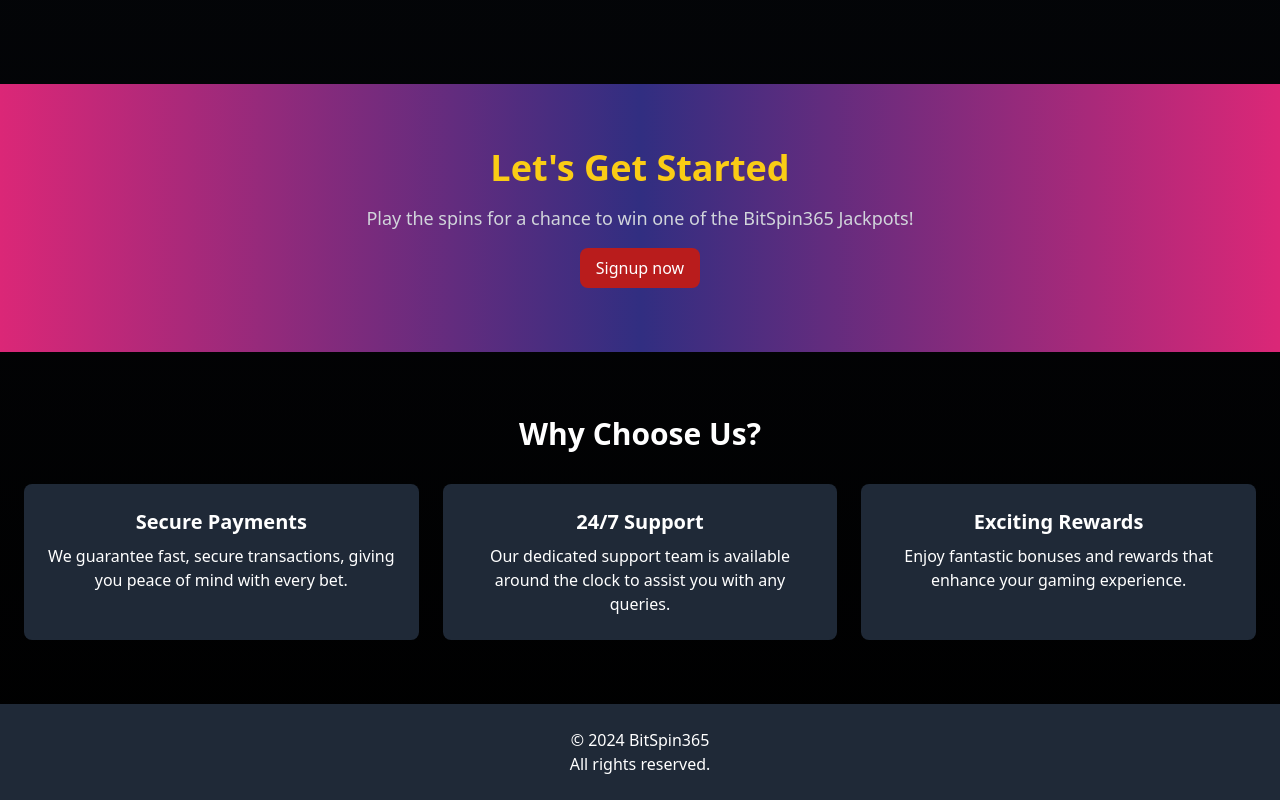
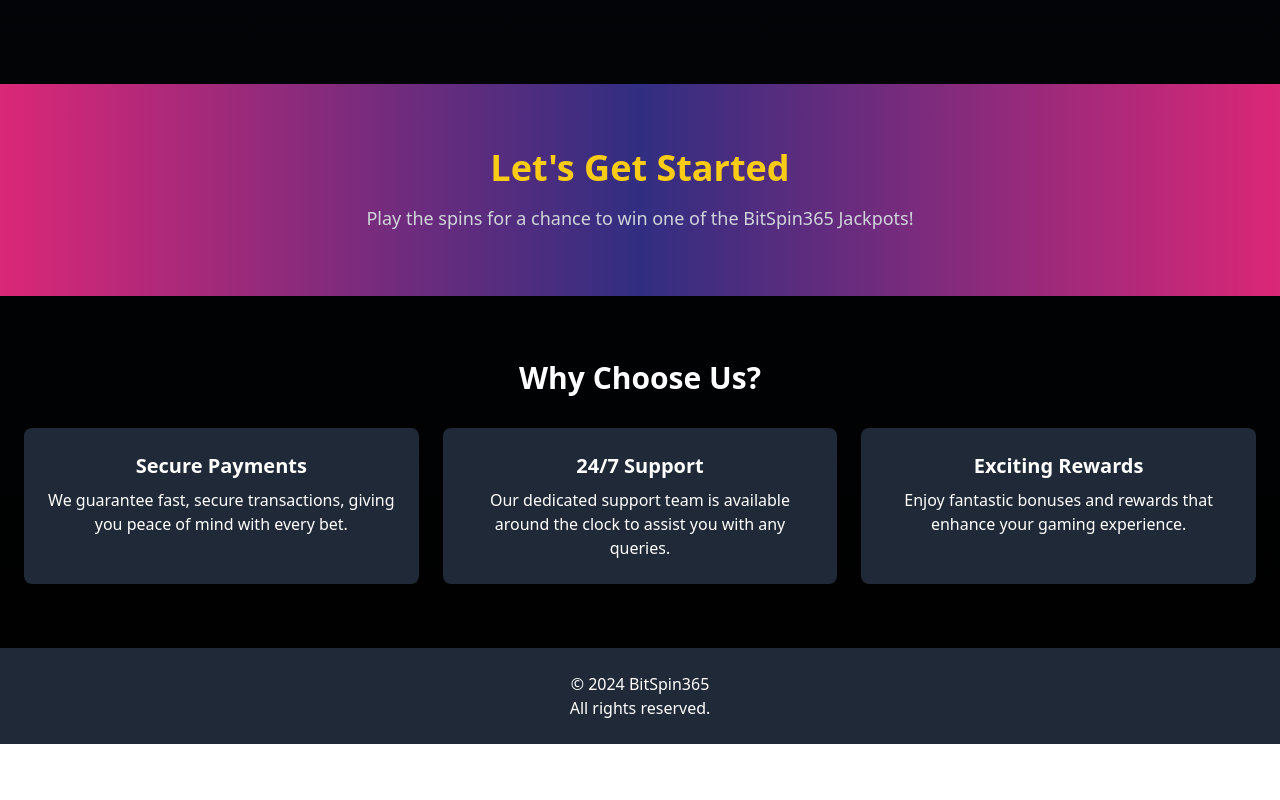
Before and after one commit to 1anshu-stack/bitSpin365, a React (Vite) app: page / in a window 1280 px wide. Shown: the part 3444-4244 px from the top of the page. After the commit the page ends 4188 px from the top, so only its background shows below. Built offline with nearby package versions, Linux system fonts and the light colour scheme.

Commit message:
Updated AuthForm

```diff
--- a/src/AuthForm.jsx
+++ b/src/AuthForm.jsx
@@ -1,4 +1,4 @@
-import React, { useState, useRef, useEffect } from 'react';
+import  { useState, useRef, useEffect } from 'react';
 import { FaEnvelope, FaLock, FaEye, FaEyeSlash } from 'react-icons/fa';
 import Bonus from './assets/Bonus.jpg'; // Example background image path
 
--- a/src/LandingPage.jsx
+++ b/src/LandingPage.jsx
@@ -1,4 +1,4 @@
-import React, { useState } from 'react';
+import { useState } from 'react';
 import { motion } from 'framer-motion';
 import img from './assets/mainpagepic.png';
 import GameCarousel from './component/GameCarousel.jsx';
@@ -7,14 +7,13 @@
 import ResponsiveBox from "./component/ResponsiveBox.jsx";
 
 const LandingPage = () => {
-    const [showSignup, setShowSignup] = useState(false);
+
     const [activeCard, setActiveCard] = useState(null);
     const [animationPaused, setAnimationPaused] = useState(false);
     const [amount, setAmount] = useState('');
     const [currency, setCurrency] = useState('USD');
 
-    const openSignup = () => setShowSignup(true);
-    const closeSignup = () => setShowSignup(false);
+
     const handleCardClick = (index) => {
         setActiveCard(index);
         setAnimationPaused(true);
@@ -55,7 +54,6 @@
                 <div className="relative w-full h-full">
                     <div className="absolute inset-0 flex items-center justify-center">
                         <ResponsiveBox
-                            openSignup={openSignup}
                             amount={amount}
                             handleAmountChange={handleAmountChange}
                             currency={currency}
@@ -154,12 +152,6 @@
                     <p className="text-md md:text-lg text-gray-300 mt-4">
                         Play the spins for a chance to win one of the BitSpin365 Jackpots!
                     </p>
-                    <button
-                        className="nav-button mt-4 py-2 px-4 bg-red-700 text-white rounded-lg hover:bg-red-600 transition duration-300 md:w-auto"
-                        onClick={openSignup}
-                    >
-                        Signup now
-                    </button>
                 </div>
             </section>
 
@@ -185,8 +177,6 @@
                 <p>&copy; 2024 BitSpin365</p>
                 <p>All rights reserved.</p>
             </footer>
-
-            {showSignup && <Signup closeSignup={closeSignup}/>}
         </div>
     );
 };
--- a/src/component/Header.jsx
+++ b/src/component/Header.jsx
@@ -1,5 +1,5 @@
 import React, { useState, useEffect } from 'react';
-import { FaHome, FaGift, FaPiggyBank, FaDollarSign, FaTrophy, FaQuestionCircle, FaStar } from 'react-icons/fa';
+import { FaHome, FaGift, FaPiggyBank, FaDollarSign, FaQuestionCircle, FaStar } from 'react-icons/fa';
 import AuthForm from '../AuthForm.jsx'; // Import AuthForm
 
 const Header = () => {
@@ -85,7 +85,7 @@
                                 <span className={`transition-transform duration-300 text-yellow-300 mr-3 ${promotionsOpen ? 'rotate-180' : ''}`}>▼</span>
                             </div>
                             {promotionsOpen && (
-                                <ul className="absolute left-0 top-full mt-2 w-full bg-gray-800 border border-gray-700 rounded-lg shadow-lg z-20">
+                                <ul className="absolute left-0 top-full mt-2 w-full bg-gray-800 border border-gray-700 rounded-lg shadow-lg z-80">
                                     <li className="py-2 px-4 rounded-lg flex items-center hover:bg-gray-700 transition duration-200">
                                         <FaDollarSign className="text-gray-400 mr-3" />
                                         <a href="/jackpotz-mania" className="text-gray-400">Jackpotz Mania</a>
@@ -112,7 +112,7 @@
                                 <span className={`transition-transform duration-300 text-yellow-300 mr-3 ${supportOpen ? 'rotate-180' : ''}`}>▼</span>
                             </div>
                             {supportOpen && (
-                                <ul className="absolute left-0 top-full mt-2 w-full bg-gray-800 border border-gray-700 rounded-lg shadow-lg z-20">
+                                <ul className="absolute left-0 top-full mt-1 w-full bg-gray-800 border border-gray-700 rounded-lg shadow-lg z-80">
                                     <li className="py-2 px-4 rounded-lg flex items-center hover:bg-gray-700 transition duration-200">
                                         <FaQuestionCircle className="text-gray-400 mr-3" />
                                         <a href="/support-contact" className="text-gray-400">Contact Us</a>
```
